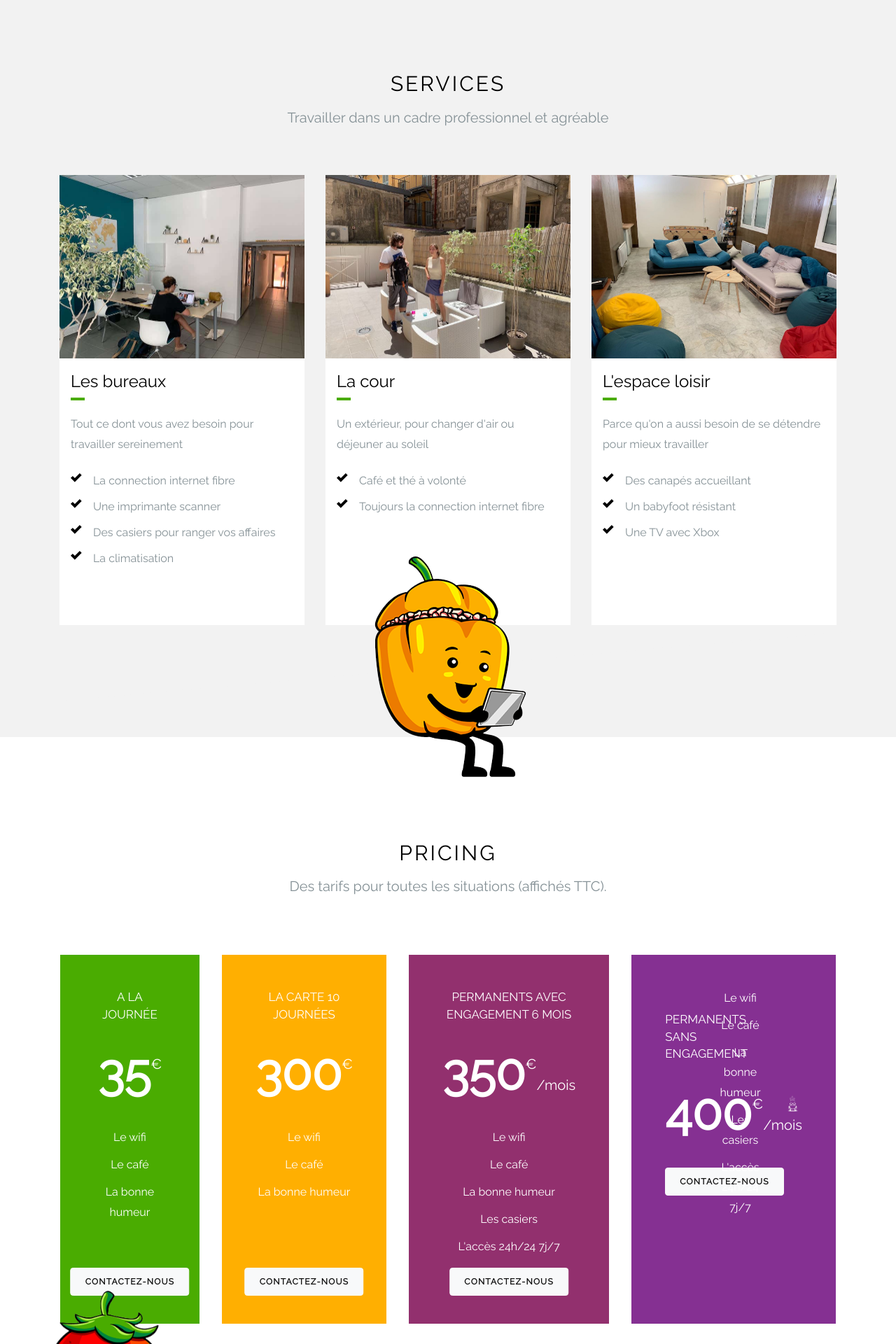
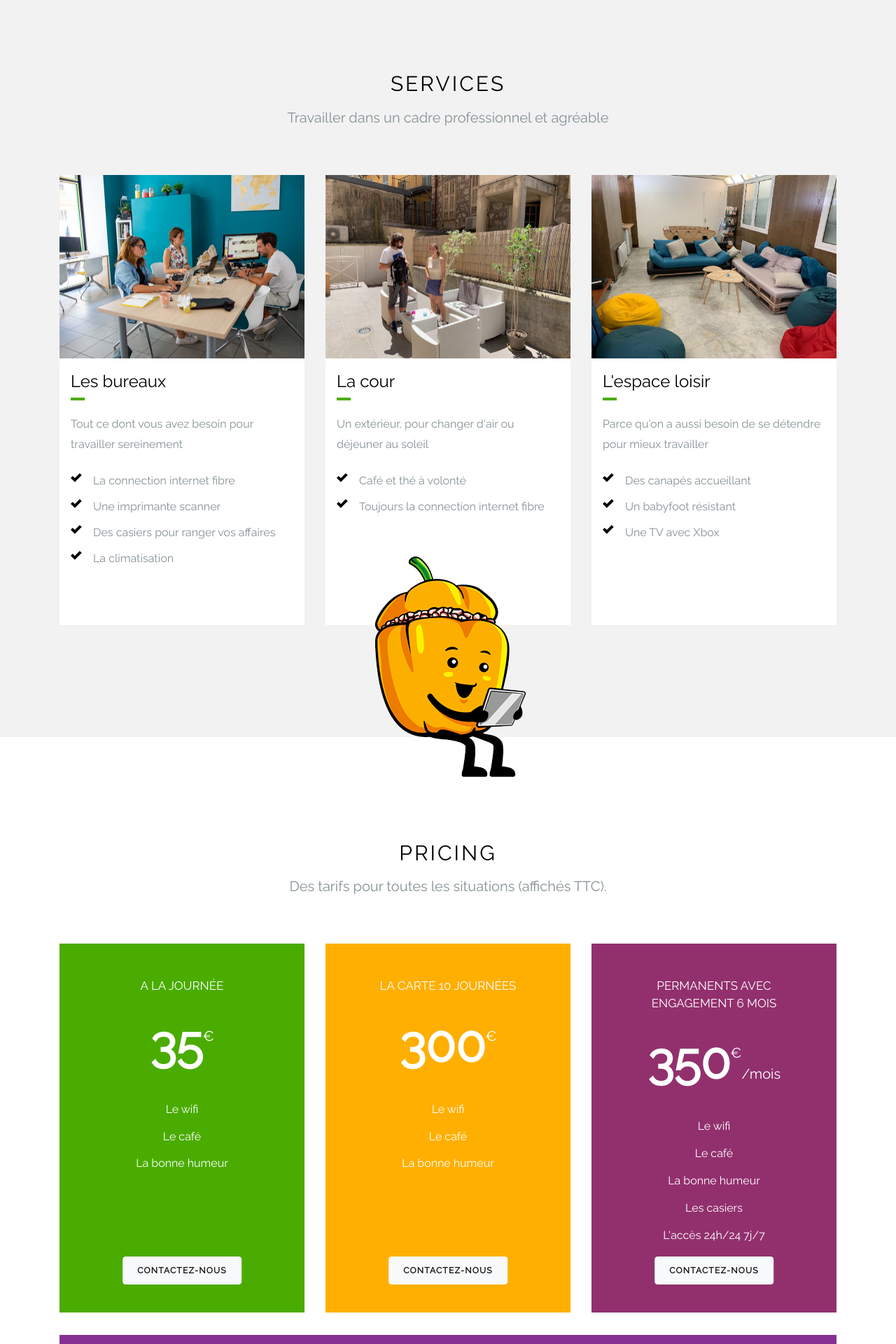
Before and after one commit to lespetitsfarcis/lespetitsfarcis.github.io, a Jekyll site: the page built from index.md, in a window 1280 px wide. Shown: the part 946-2866 px from the top of the page at 70% size. Built offline with Jekyll 4.4.1, drawn with Linux system fonts in a browser that asks for light colours.

Commit message:
Images + correction css

```diff
--- a/_layouts/default.html
+++ b/_layouts/default.html
@@ -103,7 +103,7 @@
         <div class="wrapper">
             <div class="row">
                 <div class="col-lg-4 mb-5 ftco-animate">
-                    <figure><img src="/assets/images/bureau.jpg" alt="bureaux" class="img-fluid" width="700"
+                    <figure><img src="/assets/images/bureau-principal.jpg" alt="bureaux" class="img-fluid" width="700"
                                  height="467">
                     </figure>
                     <div class="p-3 inner-content">
@@ -173,8 +173,8 @@
             </div>
         </div>
         <div class="row">
-            <div class="col-md bg bg-1 p-5 m-3 text-center mb-2 ftco-animate">
-                <div class="ftco-pricing">
+            <div class="col-md-4 text-center mb-2 ftco-animate">
+                <div class="ftco-pricing bg bg-1 p-5 h-100 w-100">
                     <h2>A la journée</h2>
                     <p class="ftco-price-per text-center"><strong>35</strong><sup>€</sup></p>
                     <ul class="list-unstyled mb-5">
@@ -186,8 +186,8 @@
                     </p>
                 </div>
             </div>
-            <div class="col-md bg bg-2 p-5 m-3 text-center mb-2 ftco-animate">
-                <div class="ftco-pricing">
+            <div class="col-md-4 text-center mb-2 ftco-animate">
+                <div class="ftco-pricing bg bg-2 p-5 h-100 w-100">
                     <h2>La carte 10 journées</h2>
                     <p class="ftco-price-per text-center"><strong>300</strong><sup>€</sup></p>
                     <ul class="list-unstyled mb-5">
@@ -200,8 +200,8 @@
                 </div>
             </div>
             <!-- <div class="w-100 clearfix d-xl-none"></div> -->
-            <div class="col-md bg bg-3  ftco-pricing-popular p-5 pb-6 m-3 text-center mb-2 ftco-animate">
-                <div class="ftco-pricing">
+            <div class="col-md-4 ftco-pricing-popular text-center mb-2 ftco-animate">
+                <div class="ftco-pricing bg bg-3 p-5 pb-6 h-100 w-100">
                     <!--               <span class="popular-text">conseillé</span>
                      --> <h2>Permanents avec engagement 6 mois</h2>
                     <p class="ftco-price-per text-center"><strong>350</strong><sup>€</sup><span>/mois</span></p>
@@ -216,14 +216,15 @@
                     </p>
                 </div>
             </div>
-            <div class="col-md bg bg-4  ftco-pricing-popular p-5 m-3 text-center mb-2 ftco-animate">
-                <div class="ftco-pricing">
+            <div class="col-md-12 tco-pricing-popular text-center mt-4 mb-2 ftco-animate">
+                <div class="ftco-pricing bg bg-4 p-5 h-100 w-100">
                     <div class="row align-items-center">
                         <div class="col-12 col-sm-4">
                             <h2>Permanents sans engagement</h2>
                             <p class="ftco-price-per text-center"><strong>400</strong><sup>€</sup><span>/mois</span>
                             </p>
-                            <p><a href="/#section-contact" class="btn btn-secondary btn-sm btn-light">Contactez-nous</a>
+                            <p><a href="/#section-contact"
+                                  class="btn btn-secondary btn-sm btn-light">Contactez-nous</a>
                             </p>
                         </div>
                         <div class="col-12 col-sm-5">
@@ -257,7 +258,7 @@
         </div>
         <div class="row no-gutters align-items-center ftco-animate">
             <div class="col-md-6 mb-md-0 mb-5">
-                <img src="/assets/images/bureau2.jpg" class="img-fluid"
+                <img src="/assets/images/bureau10.jpg" class="img-fluid"
                      width="1000" height="667">
             </div>
             <div class="col-md-6 p-md-5">
@@ -268,7 +269,7 @@
         </div>
         <div class="row no-gutters align-items-center ftco-animate">
             <div class="col-md-6 order-md-3 mb-md-0 mb-5">
-                <img src="/assets/images/vueensemble.jpg" class="img-fluid"
+                <img src="/assets/images/babyfoot-party.jpg" class="img-fluid"
                      width="1000" height="667">
             </div>
             <div class="col-md-6 p-md-5 order-md-1">
@@ -306,7 +307,7 @@
             </div>
             <div class="grid-item">
                 <div class="ovrly10 grid-picture">
-                    <img src="/assets/images/loisir2.jpg" class="img-fluid" alt="...">
+                    <img src="/assets/images/baby.jpg" class="img-fluid" alt="...">
                     <div class="ovrly"></div>
                     <div class="buttons">
                         <a href="#" class="fa fa-search popin" data-toggle="modal"
@@ -325,6 +326,9 @@
                 </div>
             </div>
             <div class="grid-item">
+                <img src="/assets/images/logo-grid.jpg" class="img-fluid" alt="...">
+            </div>
+            <div class="grid-item">
                 <div class="ovrly10 grid-picture">
                     <img src="/assets/images/cour2.jpg" class="img-fluid" alt="...">
                     <div class="ovrly"></div>
@@ -335,11 +339,8 @@
                 </div>
             </div>
             <div class="grid-item">
-                <img src="/assets/images/logo-grid.jpg" class="img-fluid" alt="...">
-            </div>
-            <div class="grid-item">
                 <div class="ovrly10 grid-picture">
-                    <img src="/assets/images/tv.jpg" class="img-fluid" alt="...">
+                    <img src="/assets/images/console.jpg" class="img-fluid" alt="...">
                     <div class="ovrly"></div>
                     <div class="buttons">
                         <a href="#" class="fa fa-search popin" data-toggle="modal"
@@ -349,7 +350,7 @@
             </div>
             <div class="grid-item">
                 <div class="ovrly10 grid-picture">
-                    <img src="/assets/images/vide.jpg" class="img-fluid" alt="...">
+                    <img src="/assets/images/travail-detente.jpg" class="img-fluid" alt="...">
                     <div class="ovrly"></div>
                     <div class="buttons">
                         <a href="#" class="fa fa-search popin" data-toggle="modal"
@@ -359,7 +360,7 @@
             </div>
             <div class="grid-item">
                 <div class="ovrly10 grid-picture">
-                    <img src="/assets/images/bureau1.jpg" class="img-fluid" alt="...">
+                    <img src="/assets/images/bonbon.jpg" class="img-fluid" alt="...">
                     <div class="ovrly"></div>
                     <div class="buttons">
                         <a href="#" class="fa fa-search popin" data-toggle="modal"
--- a/assets/css/style.scss
+++ b/assets/css/style.scss
@@ -833,13 +833,11 @@
     text-transform: uppercase;
   }
   .ftco-price-per {
+    color: white !important;
     font-size: 70px;
     sup {
       font-size: 20px;
       top: -1.5em;
-    }
-    strong {
-      color: $black;
     }
     span {
       font-size: 20px;
```
Also changed, not shown: assets/images/baby.jpg (added), assets/images/babyfoot-party.jpg (added), assets/images/bonbon.jpg (added), assets/images/bureau-principal.jpg (added), assets/images/bureau10.jpg (added), assets/images/console.jpg (added), assets/images/travail-detente.jpg (added).
